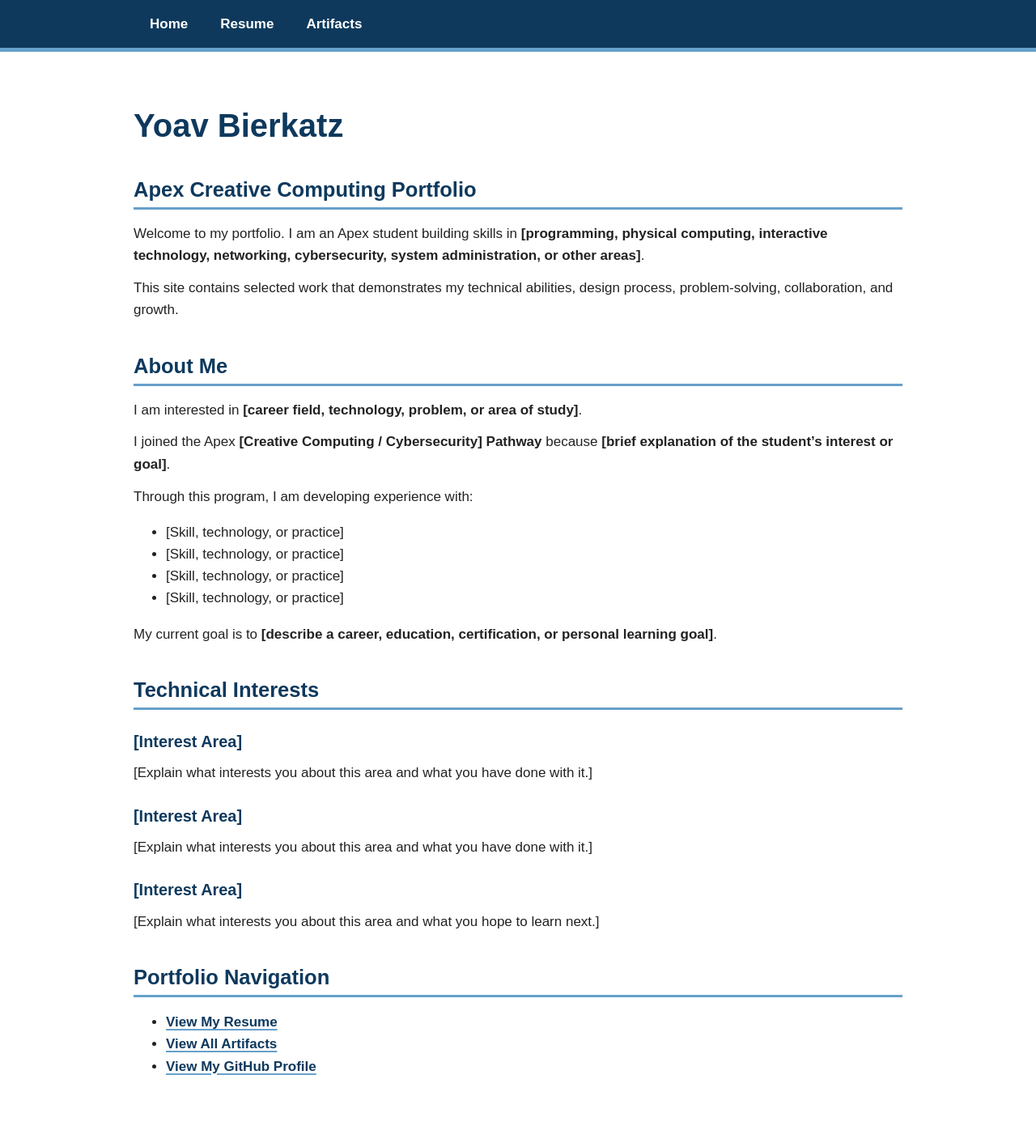
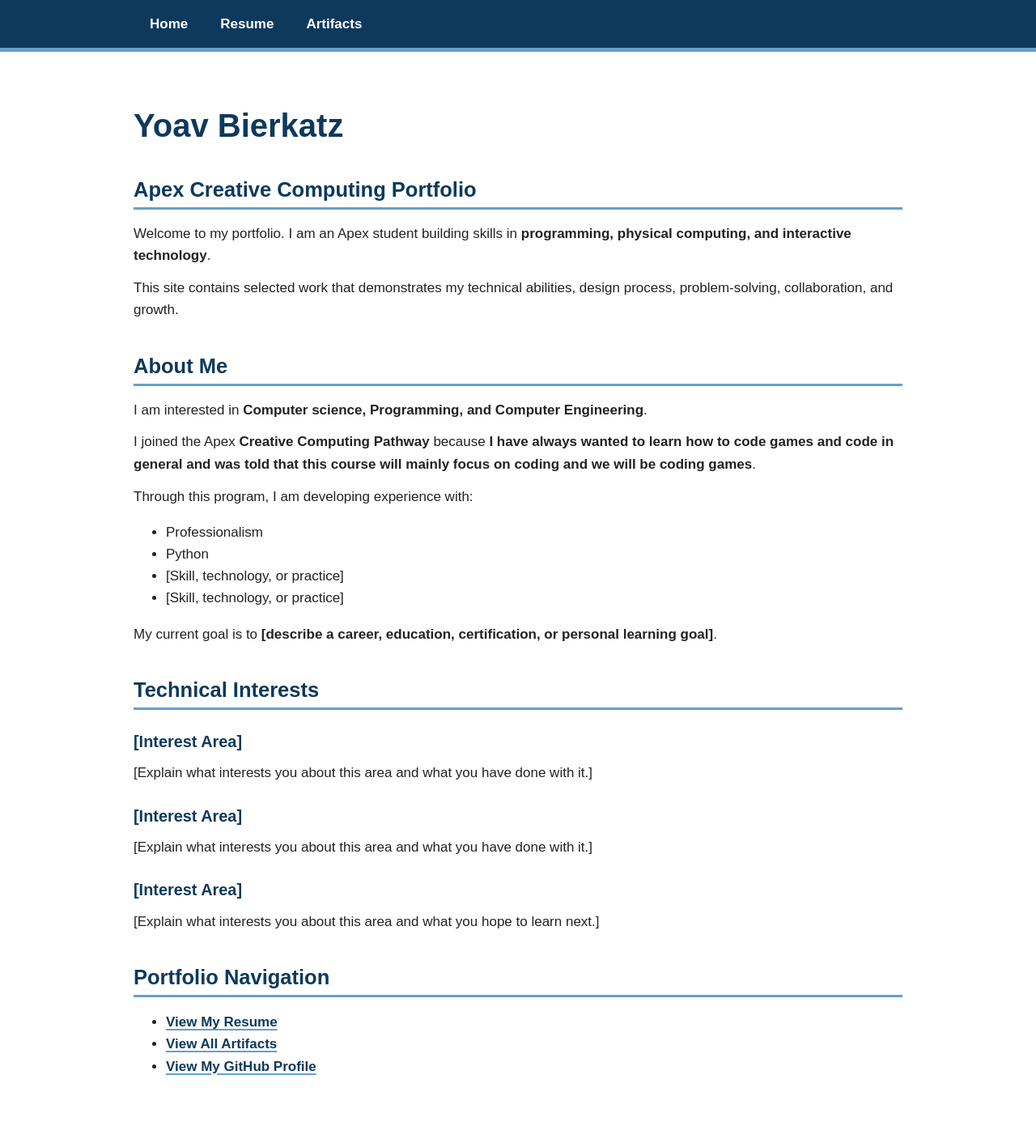
Before and after one commit to Yoav321/Apex-Portfolio, a Jekyll site: the page built from index.md, in a window 1280 px wide. Shown: the whole page at 81% size. Built offline with Jekyll 4.4.1, drawn with Linux system fonts in a browser that asks for light colours.

Commit message:
update skills for TA plan, and update index.md

```diff
--- a/index.md
+++ b/index.md
@@ -7,20 +7,20 @@ title: Home
 
 ## Apex Creative Computing Portfolio
 
-Welcome to my portfolio. I am an Apex student building skills in **[programming, physical computing, interactive technology, networking, cybersecurity, system administration, or other areas]**.
+Welcome to my portfolio. I am an Apex student building skills in **programming, physical computing, and interactive technology**.
 
 This site contains selected work that demonstrates my technical abilities, design process, problem-solving, collaboration, and growth.
 
 ## About Me
 
-I am interested in **[career field, technology, problem, or area of study]**.
+I am interested in **Computer science, Programming, and Computer Engineering**.
 
-I joined the Apex **[Creative Computing / Cybersecurity] Pathway** because **[brief explanation of the student’s interest or goal]**.
+I joined the Apex **Creative Computing  Pathway** because **I have always wanted to learn how to code games and code in general and was told that this course will mainly focus on coding and we will be coding games**.
 
 Through this program, I am developing experience with:
 
-- [Skill, technology, or practice]
-- [Skill, technology, or practice]
+- Professionalism
+- Python
 - [Skill, technology, or practice]
 - [Skill, technology, or practice]
 
```
Also changed, not shown: artifacts/Text_Adventure_Plan/index.md (+2 -3 lines).
